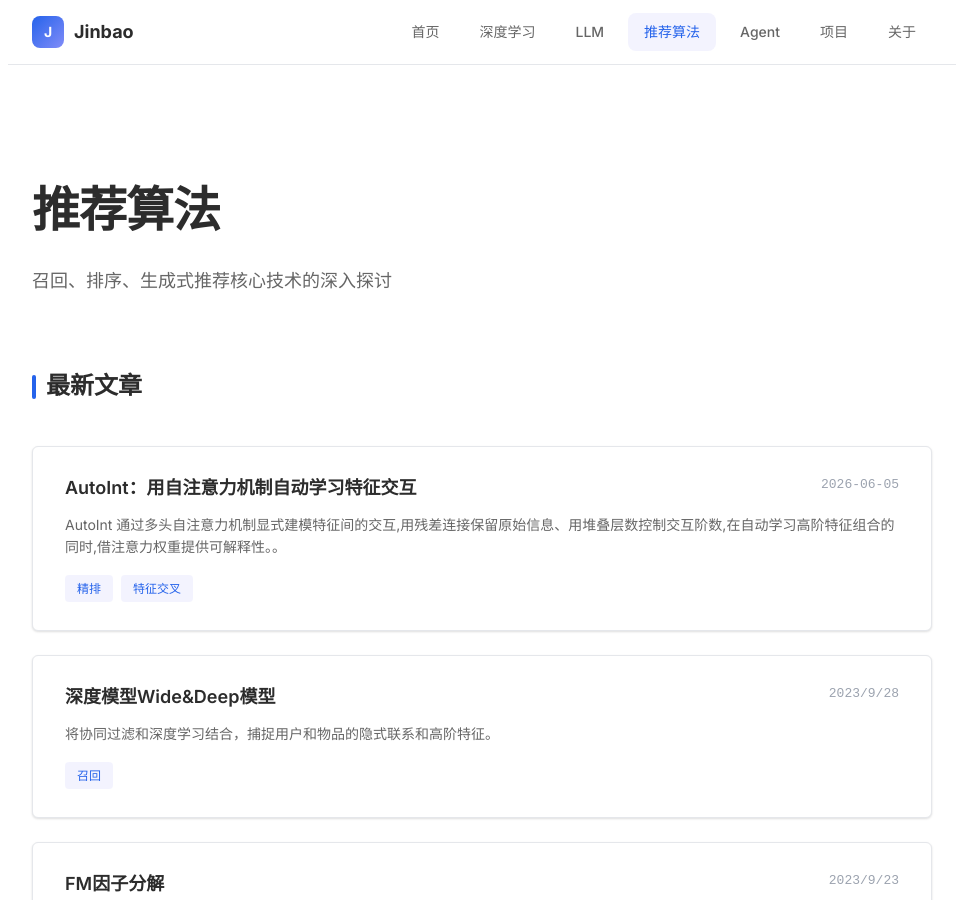
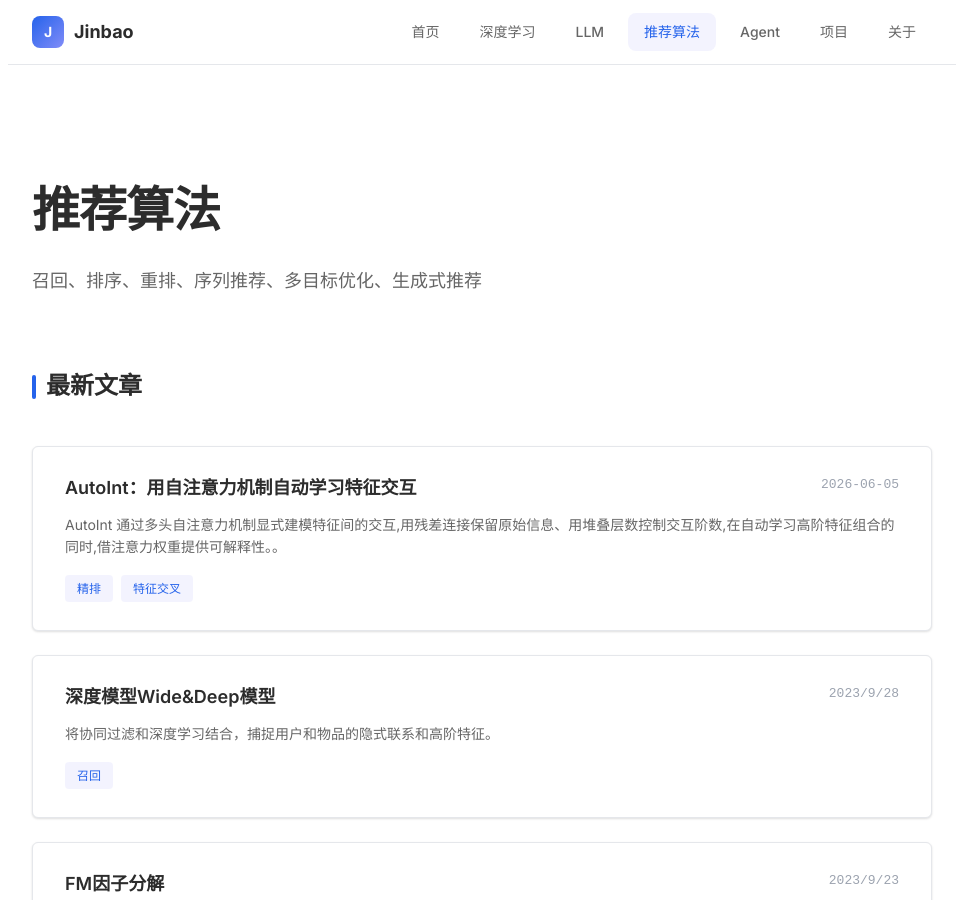
Before and after one commit to JinbaoSite/jinbaosite.github.io, a Jekyll site: the page built from recsys/index.md, in a window 1280 px wide and 900 px high. Shown: the whole window, without its empty margins (158-1121 px from the left). Built offline with Jekyll 4.4.1, drawn with Linux system fonts in a browser that asks for light colours.

Commit message:
Update index.md

```diff
--- a/recsys/index.md
+++ b/recsys/index.md
@@ -1,7 +1,7 @@
 ---
 layout: listpage
 title: 推荐算法
-subtitle: 召回、排序、生成式推荐核心技术的深入探讨
+subtitle: 召回、排序、重排、序列推荐、多目标优化、生成式推荐
 article-list:
   - article-title: AutoInt：用自注意力机制自动学习特征交互
     article-url: /recsys/autoint
```
